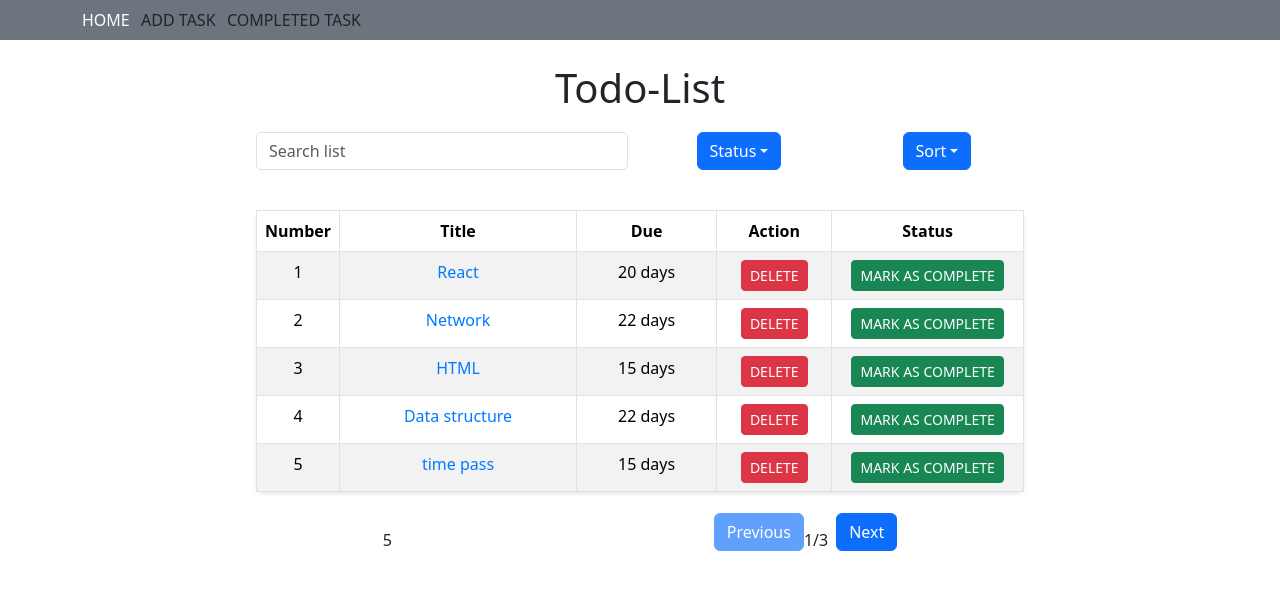
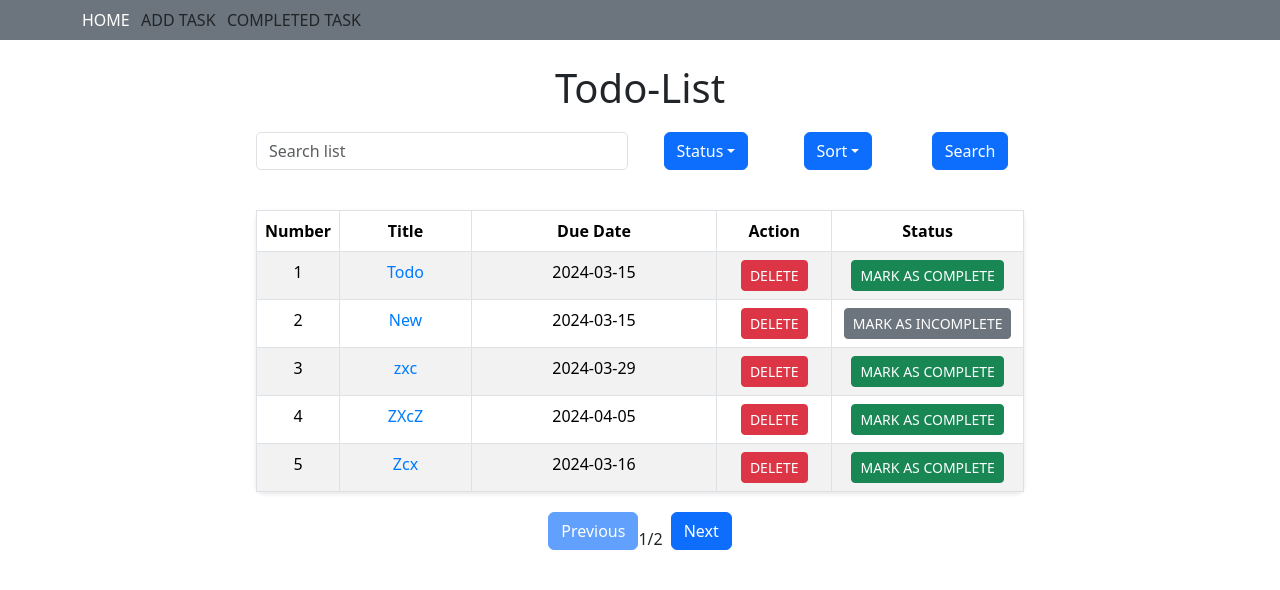
Before and after one commit to saniyaa7/react_training, a React (Create React App) app: page / in a window 1280 px wide. Shown: the top 590 px of the page. Built offline with nearby package versions, Linux system fonts and the light colour scheme; data requests are answered from the project's data file.

Commit message:
add server side search

```diff
--- a/data/db.json
+++ b/data/db.json
@@ -1,94 +1,59 @@
 {
   "todos": [
     {
-      "id": "3f97424c-4197-4a79-bfad-69a358273431",
-      "content": "sad",
-      "title": "React",
-      "dueDate": "2024-04-03",
+      "id": "24e62aab-6518-48a2-83ba-e0aeb0073cfd",
+      "content": "new",
+      "title": "Todo",
+      "dueDate": "2024-03-15",
       "isComplete": false
     },
     {
-      "id": "67840c65-934d-4469-8661-3f15b26d3349",
-      "content": "sadf",
-      "title": "Network",
+      "id": "b343555b-247c-43f3-b2c8-0222e0b4a7a6",
+      "content": "New",
+      "title": "New",
+      "dueDate": "2024-03-15",
+      "isComplete": true
+    },
+    {
+      "id": "2369db04-aaee-4643-a1fe-b1840fca4ad1",
+      "content": "zxc",
+      "title": "zxc",
+      "dueDate": "2024-03-29",
+      "isComplete": false
+    },
+    {
+      "id": "947503b1-92fb-4022-b658-e604655a7b70",
+      "content": "zX",
+      "title": "ZXcZ",
       "dueDate": "2024-04-05",
       "isComplete": false
     },
     {
-      "id": "0de7aefe-4e2a-4d37-80ec-2add754f9211",
-      "content": "sdfsd",
-      "title": "HTML",
-      "dueDate": "2024-03-29",
+      "id": "a598d902-b584-4319-9339-e3ff685d79f7",
+      "content": "xcz",
+      "title": "Zcx",
+      "dueDate": "2024-03-16",
       "isComplete": false
     },
     {
-      "id": "b3216583-eaf0-4d51-835a-315666494c61",
-      "content": "wre",
-      "title": "Data structure",
-      "dueDate": "2024-04-05",
-      "isComplete": false
-    },
-    {
-      "id": "69cd179e-916c-482a-90db-230dac188185",
-      "content": "sad",
-      "title": "time pass",
-      "dueDate": "2024-03-29",
-      "isComplete": false
-    },
-    {
-      "id": "e785ff37-4569-4dba-a4ad-0f392d765593",
-      "content": "aax",
-      "title": "xyz",
+      "id": "d7d784cb-a4d1-4b90-b0a2-7199272e157d",
+      "content": "ret",
+      "title": "wer",
       "dueDate": "2024-03-30",
       "isComplete": false
     },
     {
-      "id": "2dfde615-c062-48e5-93b4-5e1ff97374ae",
-      "content": "xz",
-      "title": "abc",
-      "dueDate": "2024-03-30",
+      "id": "43160861-b5d6-45a3-96ca-72355b55c1a5",
+      "content": "df",
+      "title": "fdf",
+      "dueDate": "2024-03-22",
       "isComplete": false
     },
     {
-      "id": "23496838-3f24-4a99-8bb5-9c51757f9771",
-      "content": "azx",
-      "title": "databse",
-      "dueDate": "2024-03-29",
-      "isComplete": false
-    },
-    {
-      "id": "0593f627-f62e-4e16-b690-fa7a5d2671dc",
-      "content": "zxc",
-      "title": "DBMS",
-      "dueDate": "2024-03-29",
-      "isComplete": false
-    },
-    {
-      "id": "78a074bd-6cc0-4519-b8e5-c4689e0c8594",
-      "content": "za",
-      "title": "OOPS",
-      "dueDate": "2024-03-23",
-      "isComplete": false
-    },
-    {
-      "id": "70d22836-d5af-4ced-9952-3644a8ba2201",
-      "content": "sdc",
-      "title": "uuu",
-      "dueDate": "2024-04-04",
-      "isComplete": false
-    },
-    {
-      "id": "ada63ce9-fa59-47cf-b0e4-0ec2ec86e0fb",
-      "content": "sad",
-      "title": "query",
-      "dueDate": "2024-03-30",
-      "isComplete": false
-    },
-    {
-      "id": "f6edb759-699a-4fb2-af67-f78cd3e0ea4f",
-      "content": "sdaf",
-      "title": "learn Javscript",
-      "dueDate": "2024-03-30",
+      "id": "fc0d82ea-99f7-44ad-8b15-bc0a672b3ae5",
+      "content": "Content",
+      "title": "New Todo",
+      "dueDate": "2024-03-15",
       "isComplete": false
     }
   ]
--- a/package.json
+++ b/package.json
@@ -14,8 +14,8 @@
     "autoprefixer": "^10.4.18",
     "axios": "^1.6.7",
     "bootstrap": "^5.3.3",
+    "formik": "^2.4.5",
     "json-server": "^0.17.4",
-    "formik": "^2.4.5",
     "postcss": "^8.4.35",
     "react": "^18.2.0",
     "react-bootstrap": "^2.10.1",
--- a/src/Hook/todo.hook.ts
+++ b/src/Hook/todo.hook.ts
@@ -3,9 +3,10 @@ import { ITodo } from "../component/Home";
 import axios from "axios";
 import { API_ENDPOINT } from "../constants";
 
-interface GetTodoRequest {
+export interface GetTodoRequest {
   _page: number;
   _limit: number;
+  title_like:string
 }
 
 interface PatchTodoRequest {
--- a/src/shareable_component/TodoTable.tsx
+++ b/src/shareable_component/TodoTable.tsx
@@ -1,5 +1,5 @@
 // TodoTable.js
-import React, { useEffect, useState } from "react";
+import React, { ChangeEvent, useEffect, useState } from "react";
 import {
   Button,
   FormControl,
@@ -7,6 +7,7 @@ import {
   Table,
   Row,
   Col,
+  Form
 } from "react-bootstrap";
 import { Link } from "react-router-dom";
 import { ITodo } from "../component/Home";
@@ -14,11 +15,17 @@ import "./TodoTable.css";
 import { API_ENDPOINT } from "../constants";
 import Dropdown from "react-bootstrap/Dropdown";
 import DropdownButton from "react-bootstrap/DropdownButton";
-import { useFetch, useDeleteTodo, usePatchCheckTodo } from "../Hook/todo.hook";
+import { useFetch, useDeleteTodo, usePatchCheckTodo, GetTodoRequest } from "../Hook/todo.hook";
 
 interface TodoTableProps {
   showButton: boolean;
   completeTask: boolean;
+}
+
+const initialSearchParams = {
+  _page: 1,
+    _limit: 5,
+    title_like:""
 }
 
 function TodoTable({ showButton, completeTask }: TodoTableProps) {
@@ -27,13 +34,10 @@ function TodoTable({ showButton, completeTask }: TodoTableProps) {
   const [search, setSearch] = useState<string>("");
   const [toggle, setToggle] = useState<boolean>(false);
   const [page, setPage] = useState<number>(1);
-  const [limit, setLimit] = useState<number>(5);
-  const [totalpages, setTotalPages] = useState(2);
+  const [totalPages, setTotalPages] = useState<number>(1);
+  const [searchParams,setSearchParams] = useState<GetTodoRequest>(initialSearchParams)
 
-  const { data, error, isLoading, refetch } = useFetch(completeTask, {
-    _page: page,
-    _limit: limit,
-  });
+  const { data, error, isLoading, refetch } = useFetch(completeTask, searchParams);
 
   const { deleteTodo, isdeleteSuccess } = useDeleteTodo();
   const { patchCheckTodo, isPatchSuccess } = usePatchCheckTodo();
@@ -41,9 +45,10 @@ function TodoTable({ showButton, completeTask }: TodoTableProps) {
   useEffect(() => {
     if (data) {
       setTodos(data.data);
-      setTotalPages(Math.ceil(data.headers["x-total-count"] / limit));
+      console.log(data.headers)
+      setTotalPages(Math.ceil(data.headers["x-total-count"] / 5));
     }
-  }, [data, limit]);
+  }, [data, 5]);
 
   useEffect(() => {
     if (data) {
@@ -70,25 +75,25 @@ function TodoTable({ showButton, completeTask }: TodoTableProps) {
     patchCheckTodo({ id, checked });
   };
 
-  const currentDate = new Date();
-  let expiredTodos = todos.filter((todo) => {
-    const dueDate = new Date(todo.dueDate);
-    return (
-      !isNaN(dueDate.getTime()) && dueDate.getTime() >= currentDate.getTime()
-    );
-  });
+  // const currentDate = new Date();
+  // let expiredTodos = todos.filter((todo) => {
+  //   const dueDate = new Date(todo.dueDate);
+  //   return (
+  //     !isNaN(dueDate.getTime()) && dueDate.getTime() >= currentDate.getTime()
+  //   );
+  // });
 
   const filterTask =
     status === "all"
-      ? expiredTodos
-      : expiredTodos.filter(
+      ? todos
+      : todos.filter(
           (todo: ITodo) => String(todo.isComplete) === status
         );
-  const serachFilter = filterTask.filter((item) => {
-    return search.toLocaleLowerCase() === ""
-      ? item
-      : item.title.toLocaleLowerCase().includes(search);
-  });
+  // const searchFilter = filterTask.filter((item) => {
+  //   return search.toLocaleLowerCase() === ""
+  //     ? item
+  //     : item.title.toLocaleLowerCase().includes(search);
+  // });
 
   const handleSort = (direction: string) => () => {
     if (direction === "ascending")
@@ -98,16 +103,20 @@ function TodoTable({ showButton, completeTask }: TodoTableProps) {
 
   const handlePageChange = (page: number) => {
     setPage(page);
-    // refetchTodos()
+    setSearchParams(prevState => ({...prevState,_page:page}))
+
   };
 
   const displayData = (status: string) => (
+    <>
+      {Boolean(filterTask.length) ? (
+        <div>
           <Table striped bordered hover className="todo-table text-center">
             <thead>
               <tr>
                 <th>Number</th>
                 <th>Title</th>
-          <th>Due</th>
+                <th>Due Date</th>
                 {showButton && (
                   <>
                     <th style={{ width: "15%" }}>Action</th>
@@ -117,7 +126,7 @@ function TodoTable({ showButton, completeTask }: TodoTableProps) {
               </tr>
             </thead>
             <tbody>
-        {serachFilter.map((todo, index) => (
+              {filterTask.map((todo, index) => (
                 <tr key={todo.id}>
                   <>
                     <td style={{ width: "5%" }}>{index + 1}</td>
@@ -126,7 +135,7 @@ function TodoTable({ showButton, completeTask }: TodoTableProps) {
                         {todo.title}
                       </Link>
                     </td>
-              <td>{calculateDueTimeRemaining(todo.dueDate)}</td>
+                    <td>{todo.dueDate}</td>
                     {showButton && (
                       <>
                         <td>
@@ -159,40 +168,47 @@ function TodoTable({ showButton, completeTask }: TodoTableProps) {
               ))}
             </tbody>
           </Table>
+
+          <div>
+            <button
+              className="btn btn-primary"
+              onClick={() => handlePageChange(page - 1)}
+              disabled={page === 1}
+            >
+              Previous
+            </button>
+            {page}/{totalPages}
+            <button
+              className="btn btn-primary ms-2"
+              onClick={() => handlePageChange(page + 1)}
+              disabled={page >= totalPages}
+            >
+              Next
+            </button>
+            <br />
+          </div>
+        </div>
+      ) : (
+        <div style={{ display: "flex", justifyContent: "center", alignItems: "center", minHeight: "50vh" }}>
+          <h5>No data available.</h5>
+        </div>
+      )}
+    </>
   );
-  const calculateDueTimeRemaining = (dueDate: string): string => {
-    const currentDate = new Date();
-    const dueDateObj = new Date(dueDate);
-    const timeDiff = dueDateObj.getTime() - currentDate.getTime();
-
-    if (timeDiff < 0) {
-      return "Expired";
-    }
-
-    const secondsDiff = Math.floor(timeDiff / 1000);
-    const minutesDiff = Math.floor(secondsDiff / 60);
-    const hoursDiff = Math.floor(minutesDiff / 60);
-    const daysDiff = Math.floor(hoursDiff / 24);
-
-    if (daysDiff > 0) {
-      return `${daysDiff} day${daysDiff !== 1 ? "s" : ""} `;
-    } else if (hoursDiff > 0) {
-      return `${hoursDiff} hour${hoursDiff !== 1 ? "s" : ""} `;
-    } else if (minutesDiff > 0) {
-      return `${minutesDiff} minute${minutesDiff !== 1 ? "s" : ""} `;
-    } else {
-      return `${secondsDiff} second${secondsDiff !== 1 ? "s" : ""} `;
-    }
-  };
 
   const handleStatus = (status: string) => {
     setStatus(status);
-    // displayData(status) //no need to write displayData here
   };
+
+  const handleSearchSubmit = (e:ChangeEvent<HTMLFormElement>) =>{
+    e.preventDefault()
+    setSearchParams(prevState => ({...prevState,title_like:search}))
+  }
 
   return (
     <>
       <div className="search-bar">
+      <Form onSubmit={handleSearchSubmit}>
         <Row>
           <Col xs={12} md={6}>
             <InputGroup className="mb-3">
@@ -202,8 +218,9 @@ function TodoTable({ showButton, completeTask }: TodoTableProps) {
                 className="custom-search-bar"
               />
             </InputGroup>
+
           </Col>
-          <Col xs={12} md={3}>
+          <Col xs={12} md={2}>
             <DropdownButton id="status-dropdown" title="Status">
               <Dropdown.Item onClick={() => handleStatus("all")}>
                 ALL
@@ -216,7 +233,7 @@ function TodoTable({ showButton, completeTask }: TodoTableProps) {
               </Dropdown.Item>
             </DropdownButton>
           </Col>
-          <Col xs={12} md={3}>
+          <Col xs={12} md={2}>
             <DropdownButton id="sort-dropdown" title="Sort">
               <Dropdown.Item onClick={handleSort("ascending")}>
                 ASCENDING
@@ -226,38 +243,13 @@ function TodoTable({ showButton, completeTask }: TodoTableProps) {
               </Dropdown.Item>
             </DropdownButton>
           </Col>
+          <Col xs={12} md={2}>
+            <Button type="submit">Search</Button>
+          </Col>
         </Row>
+        </Form>
       </div>
       {displayData(status)}
-      <div>
-        <input
-          className="mt-3 w-20"
-          type="number"
-          placeholder="set limit"
-          value={limit}
-          onChange={(e) => {
-            setLimit(parseInt(e.target.value));
-            setPage(1);
-          }}
-          style={{ marginRight: "100px" }}
-        />
-        <button
-          className="btn btn-primary"
-          onClick={() => handlePageChange(page - 1)}
-          disabled={page === 1}
-        >
-          Previous
-        </button>
-        {page}/{totalpages}
-        <button
-          className="btn btn-primary ms-2"
-          onClick={() => handlePageChange(page + 1)}
-          disabled={page >= totalpages}
-        >
-          Next
-        </button>
-        <br />
-      </div>
     </>
   );
 }
```
Lines whose indentation alone changed are shown as unchanged.
